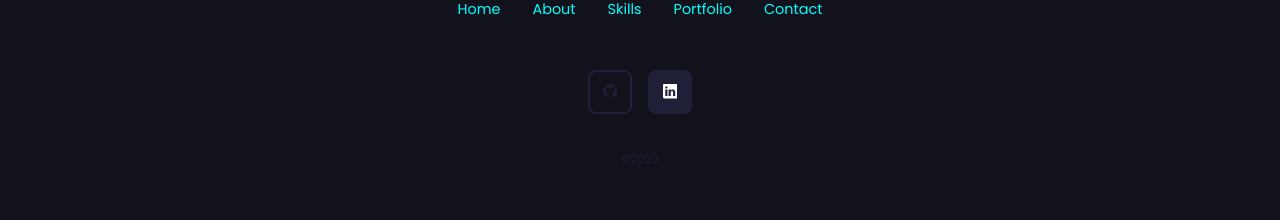
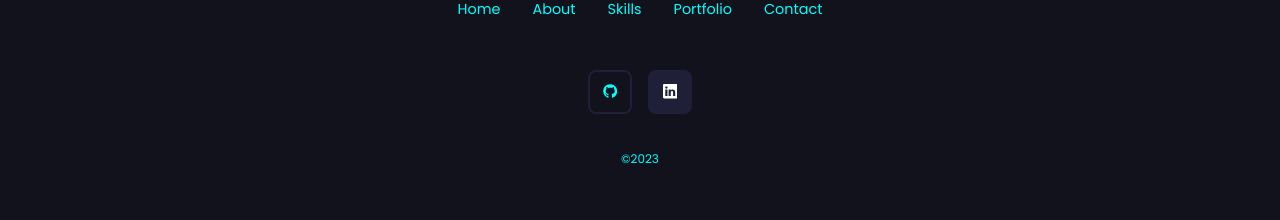
Before and after one commit to victor5055/react-portfolio-, a React (Create React App) app in the folder react-portfolio-/: page / in a window 1280 px wide. In both pictures the pointer is over the link 610 px from the left and 2574 px from the top of the page. Shown: the part 2483-2703 px from the top of the page. Built offline with nearby package versions, Linux system fonts and the light colour scheme; some icons are missing.

Commit message:
Adding Css to footer social, copyright.

```diff
--- a/react-portfolio-/src/components/contact/contact.css
+++ b/react-portfolio-/src/components/contact/contact.css
@@ -38,6 +38,7 @@
     margin-top: 0.7rem;
     display: inline-block;
     font-size: 0.8rem;
+
   }
 
   /* ================= FORM ================== */
--- a/react-portfolio-/src/components/footer/footer.css
+++ b/react-portfolio-/src/components/footer/footer.css
@@ -43,13 +43,13 @@ footer {
 
   .footer__socials a:hover {
     background: transparent;
-    color: var(--color-bg);
+    color: aqua;
     border-color: var(--color-bg);
   }
 
   .footer__copyright {
     margin-bottom: 10rem;
-    color: var(--color-bg);
+    color: aqua;
   }
 
   /* ================ MEDIA QUERIES (SMALL DEVICES) ================= */
```
